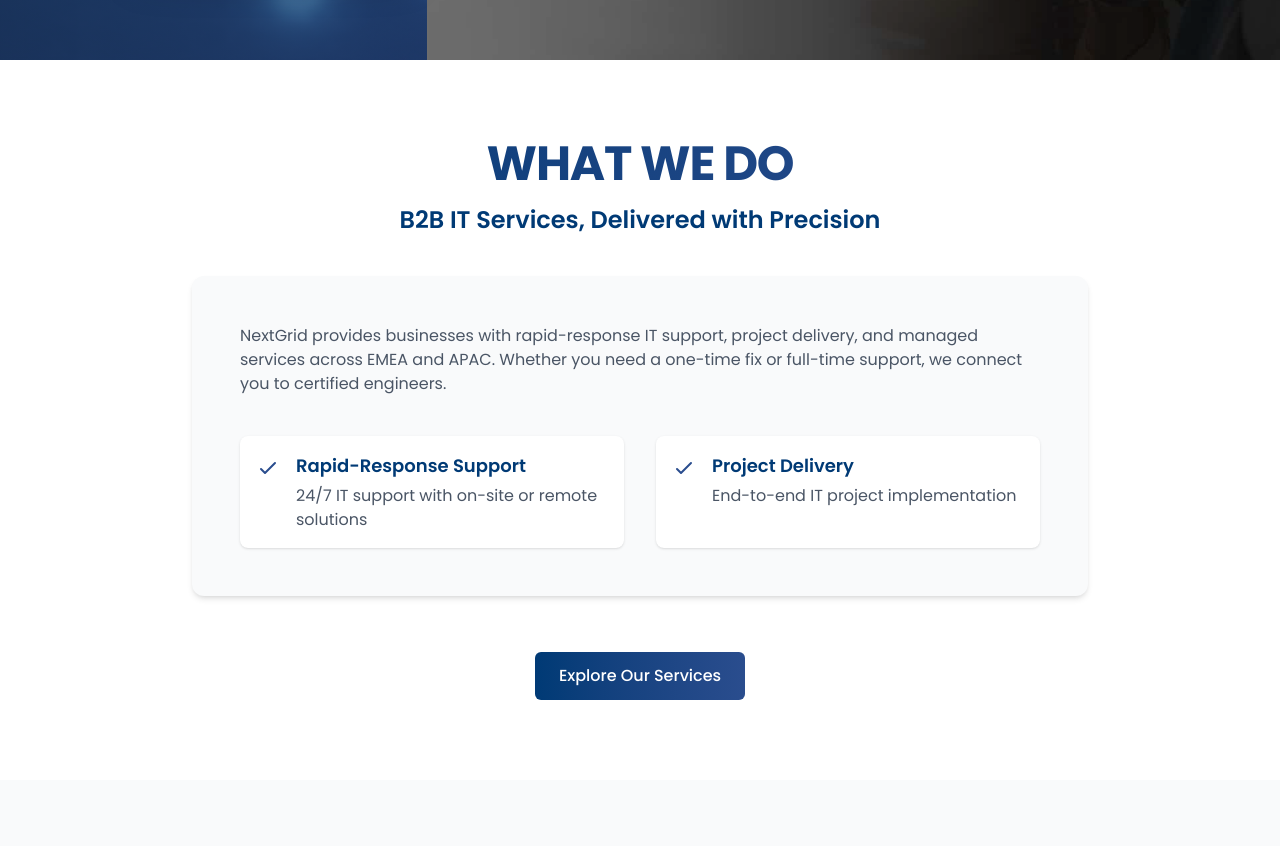
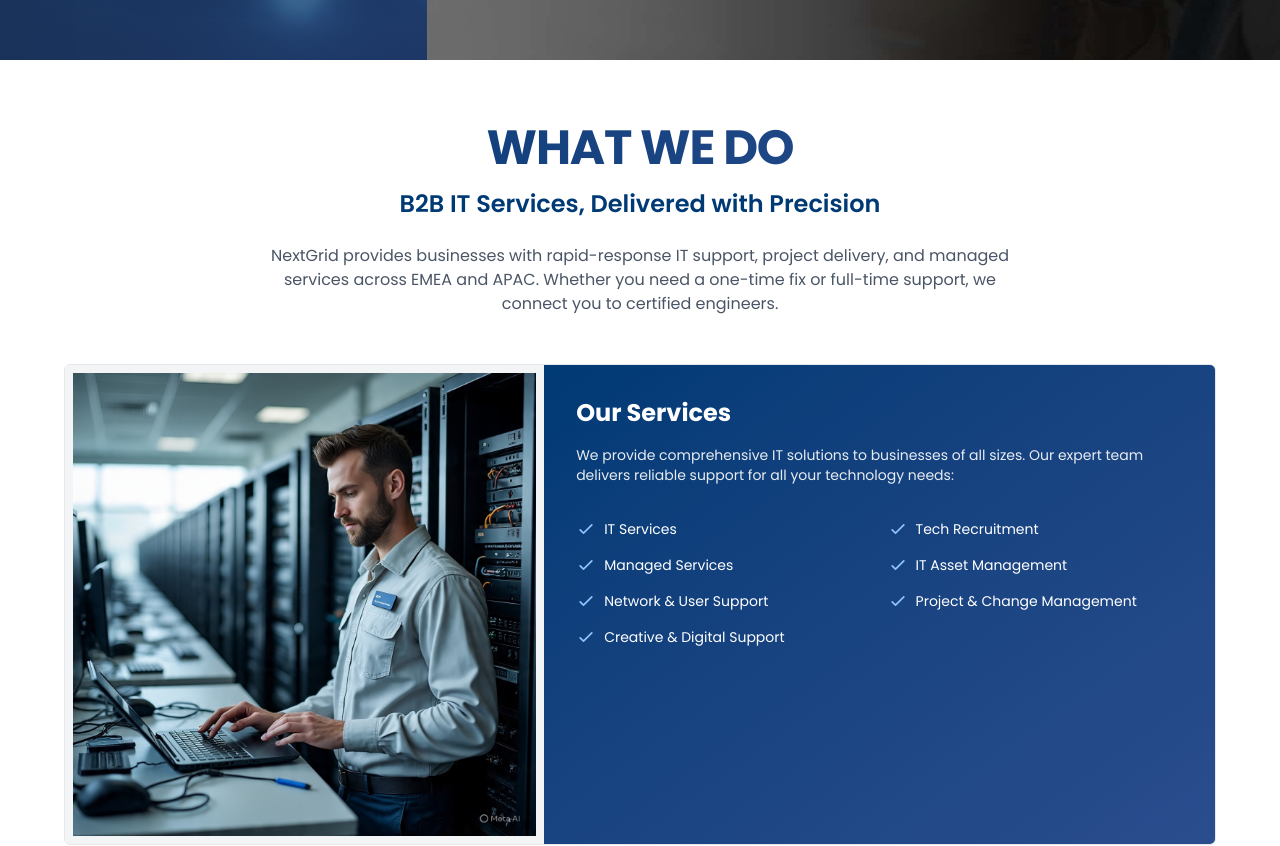
Before and after one commit to Suffynux/next-latest, a React (Vite) app: page / in a window 1280 px wide. Shown: the part 740-1586 px from the top of the page. Built offline with nearby package versions, Linux system fonts and the light colour scheme.

Commit message:
what we do updated

```diff
--- a/src/Components/Industries/WhatWeDo.jsx
+++ b/src/Components/Industries/WhatWeDo.jsx
@@ -1,6 +1,7 @@
 import React from 'react';
 import { Link } from 'react-router-dom';
 import { motion } from 'framer-motion';
+import supportImage from "../../assets/Images/support.jpeg"; // Update with your support image
 
 const WhatWeDo = () => {
   const fadeUp = {
@@ -14,18 +15,38 @@
 
   const services = [
     {
-      title: 'Rapid-Response Support',
-      description: '24/7 IT support with on-site or remote solutions',
+      title: 'IT Services',
+      path: '/it-service',
     },
     {
-      title: 'Project Delivery',
-      description: 'End-to-end IT project implementation',
+      title: 'Tech Recruitment',
+      path: '/tech-recruitment',
     },
+    {
+      title: 'Managed Services',
+      path: '/managed-services',
+    },
+    {
+      title: 'IT Asset Management',
+      path: '/ITAsset-Management',
+    },
+    {
+      title: 'Network & User Support',
+      path: '/network-support',
+    },
+    {
+      title: 'Project & Change Management',
+      path: '/project-management',
+    },
+    {
+      title: 'Creative & Digital Support',
+      path: '/creative-support',
+    }
   ];
 
   return (
-    <div className="bg-white py-20 px-4 sm:px-6 lg:px-8">
-      <div className="max-w-4xl mx-auto">
+    <div className="bg-white py-16 px-4 sm:px-6 lg:px-8">
+      <div className="max-w-6xl mx-auto">
         {/* Section Header */}
         <motion.div
           className="mb-10 text-center"
@@ -40,33 +61,39 @@
           <h2 className="mt-4 text-md sm:text-2xl font-semibold text-[#003A75]">
             B2B IT Services, Delivered with Precision
           </h2>
+          <p className="mt-6 text-gray-600 max-w-3xl mx-auto text-center">
+            NextGrid provides businesses with rapid-response IT support, project delivery,
+            and managed services across EMEA and APAC. Whether you need a one-time fix
+            or full-time support, we connect you to certified engineers.
+          </p>
         </motion.div>
 
-        {/* Content Card */}
+        {/* What's included section with image + services list */}
         <motion.div
-          className="overflow-hidden bg-gray-50 rounded-xl shadow-md"
+          className="mt-12 flex flex-col md:flex-row border border-gray-200 rounded-md overflow-hidden"
           initial="hidden"
           whileInView="visible"
           viewport={{ once: true }}
           variants={fadeUp}
         >
-          <div className="px-6 py-10 sm:p-12">
-            <motion.div
-              className="prose prose-lg text-gray-600 max-w-none"
-              initial="hidden"
-              whileInView="visible"
-              viewport={{ once: true }}
-              variants={fadeUp}
-            >
-              <p className=''>
-                NextGrid provides businesses with rapid-response IT support, project delivery,
-                and managed services across EMEA and APAC. Whether you need a one-time fix
-                or full-time support, we connect you to certified engineers.
-              </p>
-            </motion.div>
+          {/* Left side - Image */}
+          <div className="w-full md:w-5/12 bg-gray-100 p-2">
+            <img
+              src={supportImage}
+              alt="Support specialist with headset"
+              className="w-full h-full object-cover"
+            />
+          </div>
 
-            {/* Services List */}
-            <div className="mt-10 grid gap-8 sm:grid-cols-2">
+          {/* Right side - Our Services */}
+          <div className="w-full md:w-7/12 bg-gradient-to-br from-[#003A75] to-[#2a4d8e] p-8 text-white">
+            <h3 className="text-2xl font-bold mb-4">Our Services</h3>
+            <p className="text-white/90 text-sm mb-8">
+              We provide comprehensive IT solutions to businesses of all sizes. Our expert team delivers reliable support for all your technology needs:
+            </p>
+
+            {/* Services Grid */}
+            <div className="grid grid-cols-1 sm:grid-cols-2 gap-x-4 gap-y-3">
               {services.map((service, idx) => (
                 <motion.div
                   key={idx}
@@ -75,11 +102,11 @@
                   whileInView="visible"
                   viewport={{ once: true }}
                   variants={fadeUp}
-                  className="flex bg-white rounded-lg p-4 shadow transition-transform hover:scale-[1.02]"
+                  className="flex items-center"
                 >
-                  <div className="flex-shrink-0 mt-1">
+                  <div className="flex-shrink-0 mr-2">
                     <svg
-                      className="w-6 h-6 text-[#2a4d8e]"
+                      className="w-5 h-5 text-blue-300"
                       fill="none"
                       stroke="currentColor"
                       viewBox="0 0 24 24"
@@ -92,11 +119,10 @@
                       />
                     </svg>
                   </div>
-                  <div className="ml-4">
-                    <h3 className="text-lg font-semibold text-[#003A75]">
+                  <div>
+                    <Link to={service.path} className="text-sm text-white hover:text-blue-200 transition-colors">
                       {service.title}
-                    </h3>
-                    <p className="mt-1 text-gray-600">{service.description}</p>
+                    </Link>
                   </div>
                 </motion.div>
               ))}
@@ -112,14 +138,7 @@
           viewport={{ once: true }}
           variants={fadeUp}
         >
-          <Link to="/services">
-            <motion.button
-              whileHover={{ scale: 1.05 }}
-              className="px-6 py-3 text-base font-medium text-white bg-gradient-to-r from-[#003A75] to-[#2a4d8e] rounded-md hover:brightness-110 focus:outline-none focus:ring-2 focus:ring-offset-2 focus:ring-[#2a4d8e]"
-            >
-              Explore Our Services
-            </motion.button>
-          </Link>
+
         </motion.div>
       </div>
     </div>
```
Also changed, not shown: src/assets/Images/support.jpeg (added).
